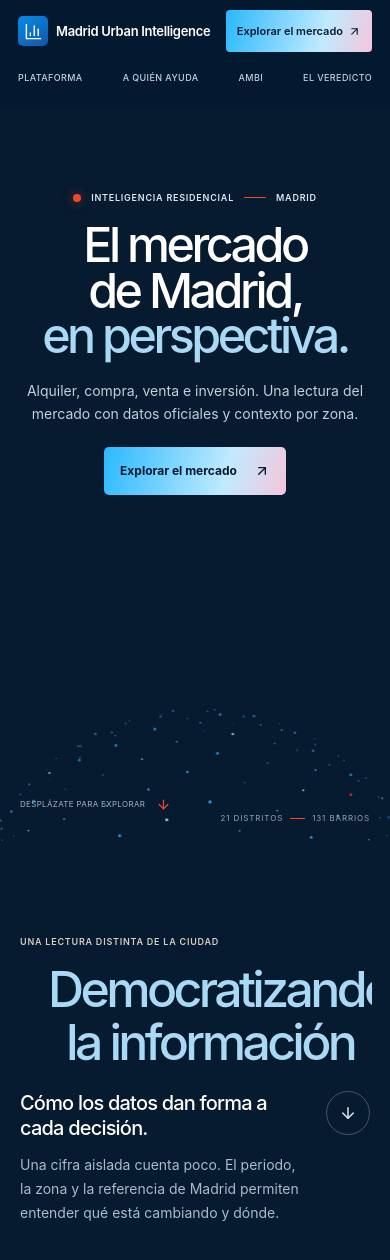
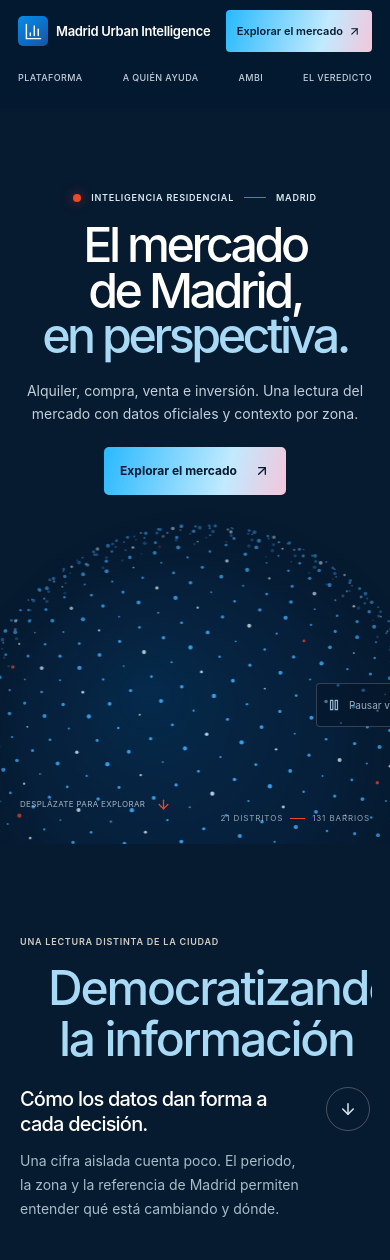
Before and after one commit to rodrigoapvigil/madrid-urban-intelligent, a Next.js app in the folder frontend/: page / in a window 390 px wide. Shown: the top 1260 px of the page. Built offline with nearby package versions, Linux system fonts and the light colour scheme.

Commit message:
Bring landing closer to Refero Auros visual style

```diff
--- a/frontend/components/MadridLanding.css
+++ b/frontend/components/MadridLanding.css
@@ -13,7 +13,7 @@
   overflow: clip;
   color: var(--mi-white);
   background: var(--mi-abyss);
-  font-family: Inter, "DM Sans", system-ui, sans-serif;
+  font-family: Matter, Inter, "DM Sans", system-ui, sans-serif;
   -webkit-font-smoothing: antialiased;
 }
 .mi-home *, .mi-home *::before, .mi-home *::after { box-sizing: border-box; }
@@ -288,12 +288,13 @@
 .mi-nav a { font-size: 12px; letter-spacing: .09em; }
 .mi-header__cta { min-height: 50px; padding-inline: 20px; font-size: 13px; }
 .mi-hero { min-height: max(760px,calc(100svh - 92px)); background: transparent; }
+.mi-hero__field { bottom: 0; }
 .mi-hero::before { display: none; }
 .mi-hero__wash,.mi-statement::after { display: none; }
 .mi-statement,.mi-platform,.mi-insight,.mi-scale,.mi-audience,.mi-method,.mi-closing,.mi-footer { background: transparent; }
 .mi-statement::after { opacity: .48; }
 .mi-statement__inner { padding-block: 20px; }
-.mi-kinetic { width: 100%; overflow: clip; font-size: clamp(72px,10vw,144px) !important; }
+.mi-kinetic { width: 100%; overflow: clip; font-size: clamp(86px,15vw,220px) !important; letter-spacing: -.046em !important; line-height: 1 !important; }
 .mi-kinetic span { display: block; width: fit-content; max-width: 100%; line-height: .92; }
 .mi-kinetic span + span { margin-left: auto; color: #a8d9f5; }
 .mi-statement__claim { margin: 0 0 12px !important; color: var(--mi-white) !important; font-size: clamp(22px,2.5vw,34px) !important; font-weight: 500; letter-spacing: -.04em; line-height: 1.25 !important; }
@@ -350,7 +351,7 @@
   .mi-header__cta { min-height: 46px; }
   .mi-platform__grid { grid-template-columns: minmax(0,1fr) minmax(0,.9fr); gap: 42px; }
   .mi-city-visual { min-height: 420px; }
-  .mi-kinetic { font-size: clamp(64px,10vw,105px) !important; }
+.mi-kinetic { font-size: clamp(74px,12vw,145px) !important; }
 }
 @media (max-width: 650px) {
   .mi-home { --mi-wrap: calc(100% - 40px); }
@@ -364,7 +365,7 @@
   .mi-hero__content { padding-top: clamp(72px,10vh,100px); }
   .mi-statement,.mi-platform,.mi-insight,.mi-scale,.mi-audience,.mi-method { padding-block: 86px; }
   .mi-statement__inner { padding-block: 6px; }
-  .mi-kinetic { width: calc(100vw - 28px); margin-inline: -10px !important; font-size: clamp(50px,12.2vw,72px) !important; line-height: .96 !important; }
+  .mi-kinetic { width: calc(100vw - 28px); margin-inline: -10px !important; font-size: clamp(48px,11vw,72px) !important; line-height: 1 !important; }
   .mi-kinetic span { max-width: 100%; }
   .mi-kinetic span + span { margin-top: 7px; }
   .mi-statement__claim { font-size: 20px !important; }
@@ -377,7 +378,7 @@
   .mi-city-visual { min-height: 320px; }
   .mi-scale__stats { margin-top: 34px; }
   .mi-scale__stats article { min-height: 150px; padding: 18px 8px; }
-  .mi-scale__stats strong { font-size: 76px; }
+  .mi-scale__stats strong { font-size: 88px; }
   .mi-scale__stats span { font-size: 10px; }
   .mi-scale__stats small { font-size: 11px; }
   .mi-audience__list article { padding: 13px 8px; border-radius: 0; }
--- a/frontend/components/ParticleField.tsx
+++ b/frontend/components/ParticleField.tsx
@@ -15,14 +15,14 @@ export default function ParticleField() {
     if (!canvas || !context) return;
     const reducedMotion = window.matchMedia('(prefers-reduced-motion: reduce)').matches;
     const particles: Particle[] = [];
-    const count = window.innerWidth < 640 ? 430 : 760;
+    const count = window.innerWidth < 640 ? 1350 : 2400;
     const goldenAngle = Math.PI * (3 - Math.sqrt(5));
     for (let i = 0; i < count; i += 1) {
       const y = 1 - 2 * ((i + 0.5) / count);
       particles.push({
         latitude: Math.asin(y),
         longitude: goldenAngle * i,
-        size: 0.6 + ((i * 17) % 10) / 10,
+        size: 0.8 + ((i * 17) % 10) / 8,
         color: i % 91 === 0 ? 'coral' : i % 6 === 0 ? 'mist' : 'blue',
       });
     }
@@ -49,6 +49,12 @@ export default function ParticleField() {
       const radius = Math.min(width * 0.48, height * 0.84);
       const centerX = width * 0.51;
       const centerY = height * 0.84;
+      const glow = context.createRadialGradient(centerX - radius * 0.22, centerY - radius * 0.28, radius * 0.04, centerX, centerY, radius * 1.05);
+      glow.addColorStop(0, 'rgba(0,153,255,0.13)');
+      glow.addColorStop(0.62, 'rgba(22,118,223,0.055)');
+      glow.addColorStop(1, 'rgba(6,26,48,0)');
+      context.fillStyle = glow;
+      context.fillRect(0, 0, width, height);
       for (const particle of particles) {
         const cosLat = Math.cos(particle.latitude);
         const x0 = cosLat * Math.cos(particle.longitude + angle);
```
